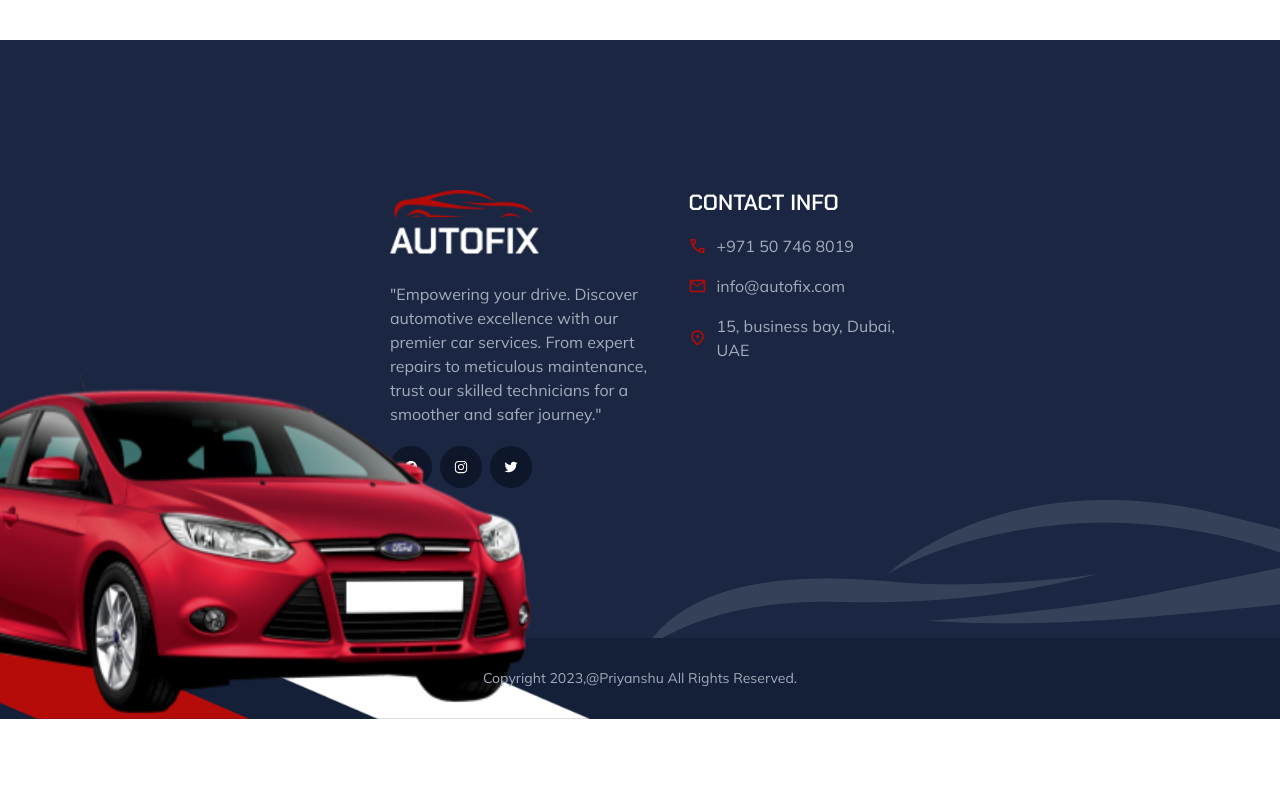
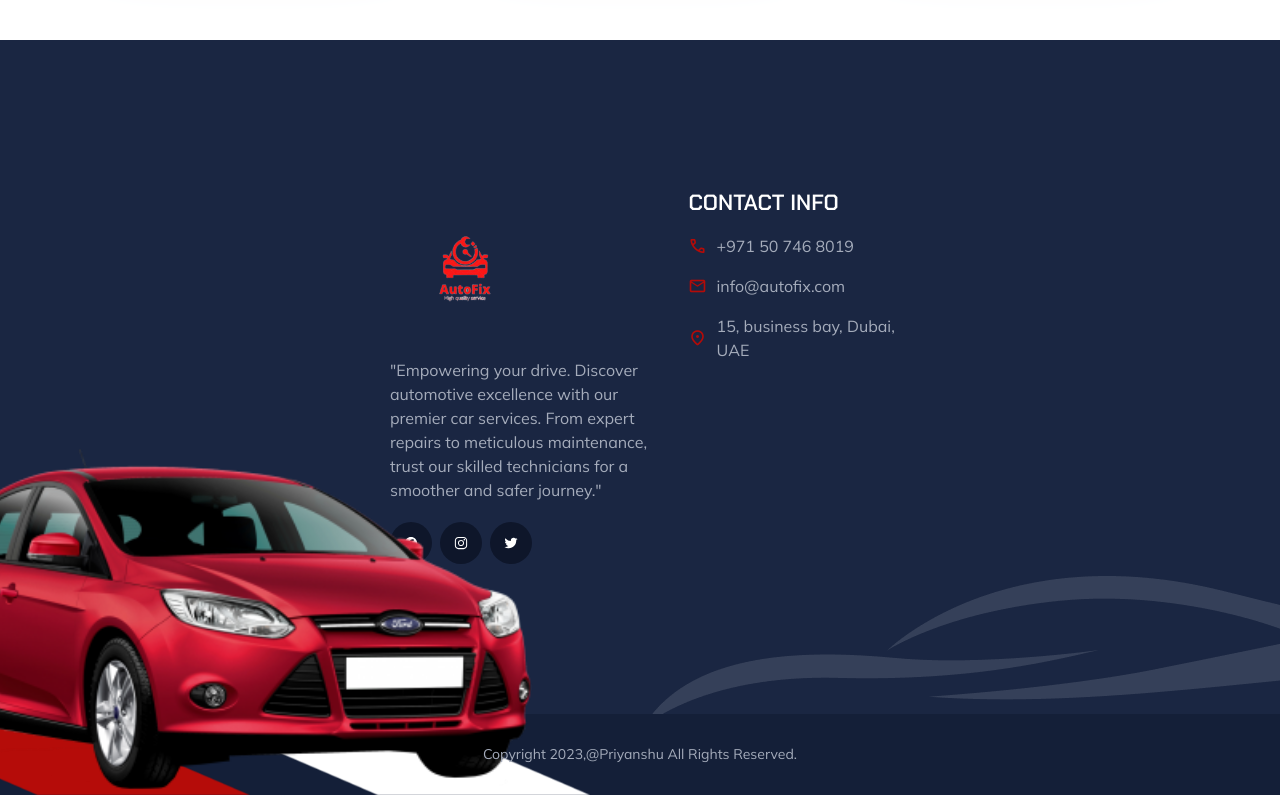
Before and after one commit to Priyanshu9548/Car-Service-website, a plain HTML site: page index.html in a window 1280 px wide. Shown: the part 3798-4598 px from the top of the page. Before the commit the page ends 4522 px from the top, so only its background shows below. Drawn offline with nearby package versions, Linux system fonts and the light colour scheme.

Commit message:
changes in banner

```diff
--- a/index.html
+++ b/index.html
@@ -434,7 +434,7 @@
         <div class="footer-brand">
 
           <a href="#" class="logo">
-            <img src="./assets/images/logo.png" width="128" height="63" alt="autofix home">
+            <img src="./assets/images/autofix-logo.png"  alt="autofix home">
           </a>
 
           <p class="footer-text">
```
